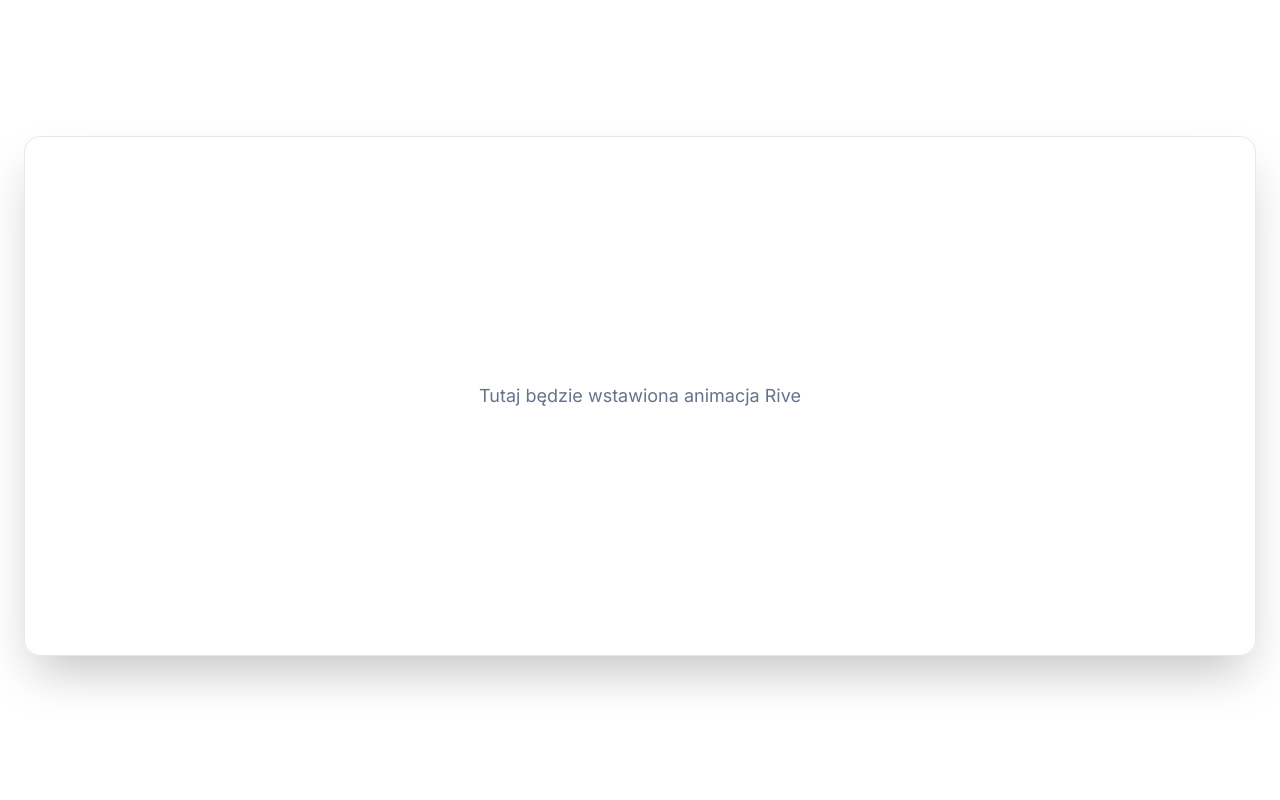
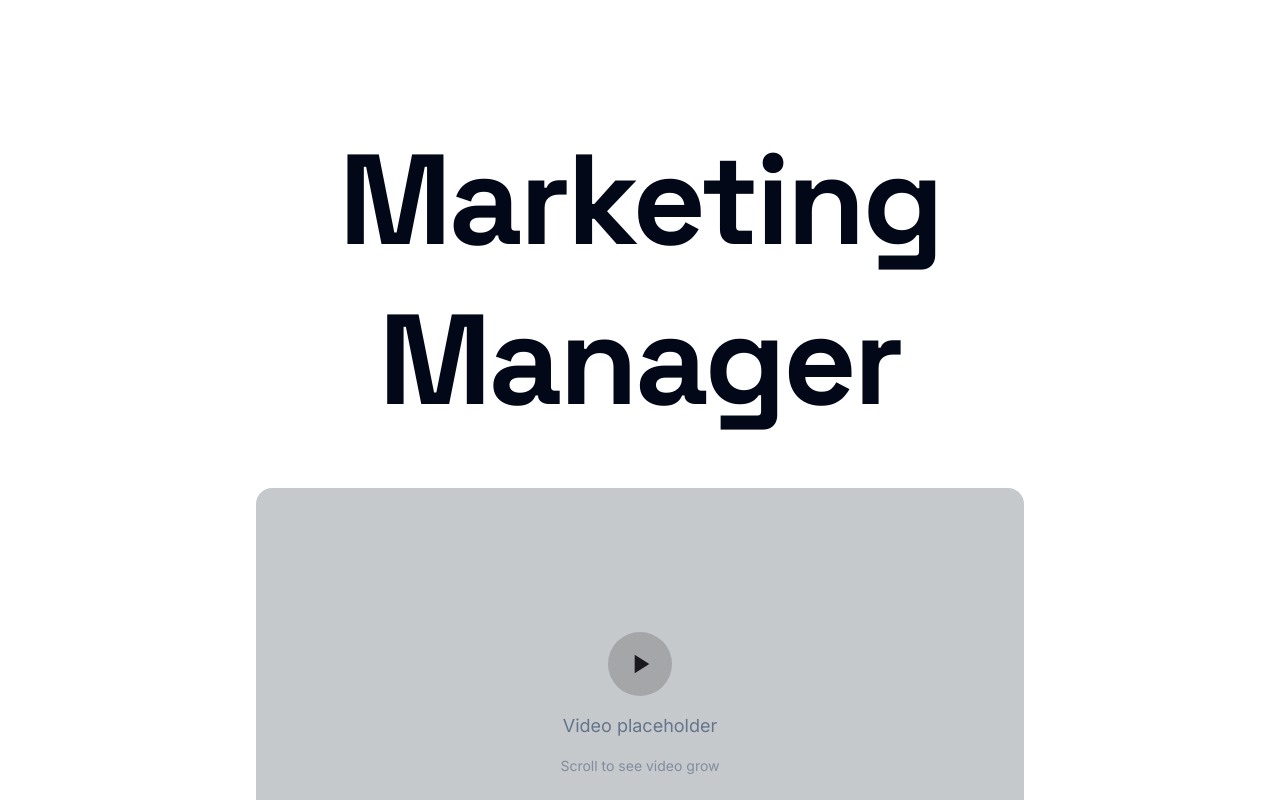
Before and after one commit to trugoJJJ/personal_website_en, a React (Vite) app: page / in a window 1280 px wide. Shown: the part 440-1240 px from the top of the page. Built offline with nearby package versions, Linux system fonts and the light colour scheme.

Commit message:
Implement Hero section
Update Hero section with "Marketing manager" title and a video that scales on scroll to full width.

```diff
--- a/src/components/Hero.tsx
+++ b/src/components/Hero.tsx
@@ -1,18 +1,54 @@
+import { useEffect, useState } from "react";
+
 export const Hero = () => {
+  const [scrollY, setScrollY] = useState(0);
+
+  useEffect(() => {
+    const handleScroll = () => setScrollY(window.scrollY);
+    window.addEventListener("scroll", handleScroll);
+    return () => window.removeEventListener("scroll", handleScroll);
+  }, []);
+
+  // Calculate video scale based on scroll - starts at 60% width, grows to 100%
+  const scale = Math.min(1, 0.6 + (scrollY / window.innerHeight) * 0.4);
+
   return (
-    <section className="relative isolate bg-background">
+    <section className="relative min-h-screen bg-background flex flex-col">
       {/* SEO: zachowujemy pojedynczy H1 (niewidoczny wizualnie) */}
-      <h1 className="sr-only">Portfolio — nowoczesny marketing i design</h1>
+      <h1 className="sr-only">Marketing manager - Portfolio</h1>
 
-      <div className="container mx-auto px-6 pt-32 pb-24">
-        {/* Placeholder pod integrację Rive */}
+      {/* Main hero content */}
+      <div className="flex-1 flex items-center justify-center px-6 pt-32 pb-16">
+        <div className="text-center space-y-8">
+          <h2 className="text-6xl md:text-8xl lg:text-9xl font-bold text-foreground tracking-tight">
+            Marketing
+          </h2>
+          <h2 className="text-6xl md:text-8xl lg:text-9xl font-bold text-foreground tracking-tight">
+            Manager
+          </h2>
+        </div>
+      </div>
+
+      {/* Video section that grows on scroll */}
+      <div className="relative pb-24">
         <div
-          aria-label="Kontener animacji Rive"
-          className="rounded-2xl border border-border bg-card/50 shadow-hero h-[420px] md:h-[520px] flex items-center justify-center"
+          className="mx-auto bg-muted rounded-2xl overflow-hidden transition-all duration-300 ease-out"
+          style={{
+            width: `${scale * 100}%`,
+            minWidth: '60%'
+          }}
         >
-          <span className="text-muted-foreground text-center">
-            Tutaj będzie wstawiona animacja Rive
-          </span>
+          <div className="aspect-video bg-gradient-to-br from-primary/20 to-accent/20 flex items-center justify-center">
+            <div className="text-center space-y-4">
+              <div className="w-16 h-16 mx-auto bg-primary/20 rounded-full flex items-center justify-center">
+                <svg className="w-8 h-8 text-primary" fill="currentColor" viewBox="0 0 24 24">
+                  <path d="M8 5v14l11-7z"/>
+                </svg>
+              </div>
+              <p className="text-muted-foreground text-lg">Video placeholder</p>
+              <p className="text-sm text-muted-foreground/70">Scroll to see video grow</p>
+            </div>
+          </div>
         </div>
       </div>
     </section>
```
